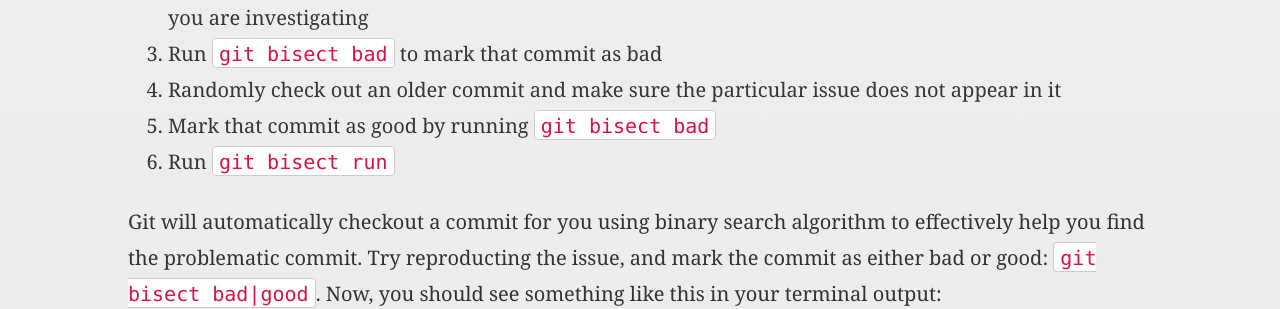
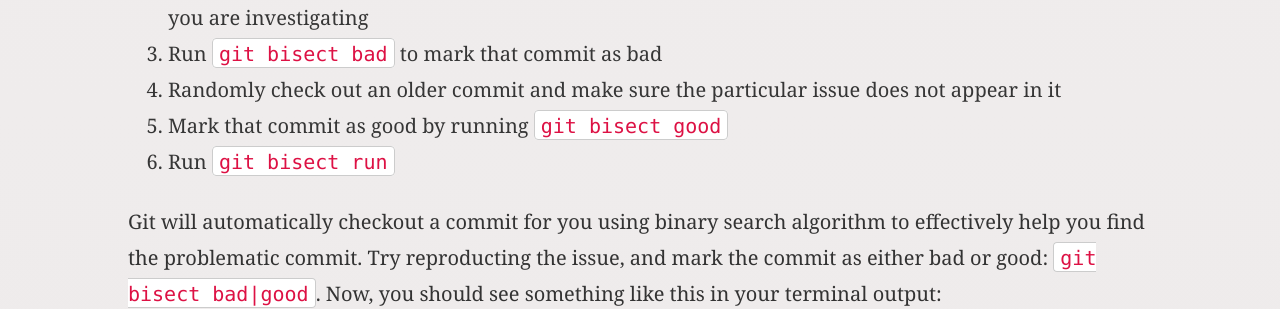
Before and after one commit to olpeh/olpeh.github.io, a Jekyll site: the page built from _posts/2021-01-27-git-bisect-is-your-friend-in-need.md, in a window 1280 px wide and 900 px high, scrolled down 1723 px. Shown: the part 146-455 px from the top of the window. Built offline with Jekyll 4.4.1, drawn with Linux system fonts in a browser that asks for light colours; comment, search, counter and statistics services are not loaded.

Commit message:
Fix a typo bad -> good

```diff
--- a/_posts/2021-01-27-git-bisect-is-your-friend-in-need.md
+++ b/_posts/2021-01-27-git-bisect-is-your-friend-in-need.md
@@ -31,7 +31,7 @@
 1. Find and check out a commit where the issue happens. Most probably your latest commit has the issue you are investigating
 1. Run `git bisect bad` to mark that commit as bad
 1. Randomly check out an older commit and make sure the particular issue does not appear in it
-1. Mark that commit as good by running `git bisect bad`
+1. Mark that commit as good by running `git bisect good`
 1. Run `git bisect run`
 
 Git will automatically checkout a commit for you using binary search algorithm to effectively help you find the problematic commit. Try reproducting the issue, and mark the commit as either bad or good: `git bisect bad|good`. Now, you should see something like this in your terminal output:
```
